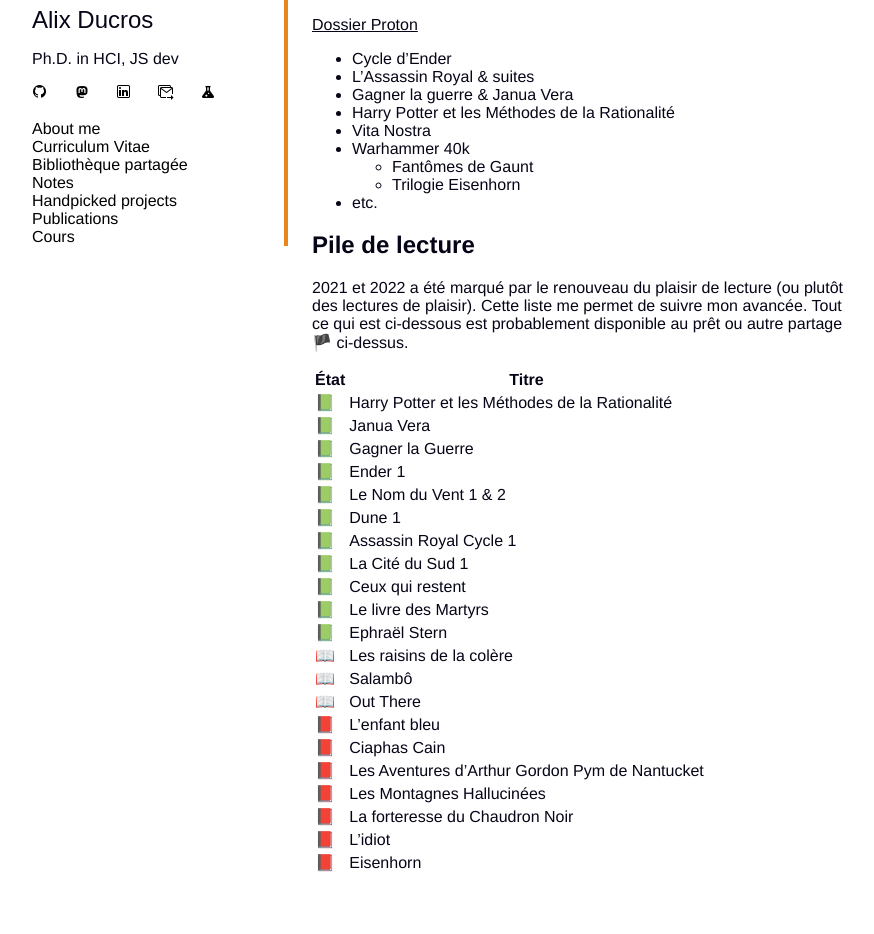
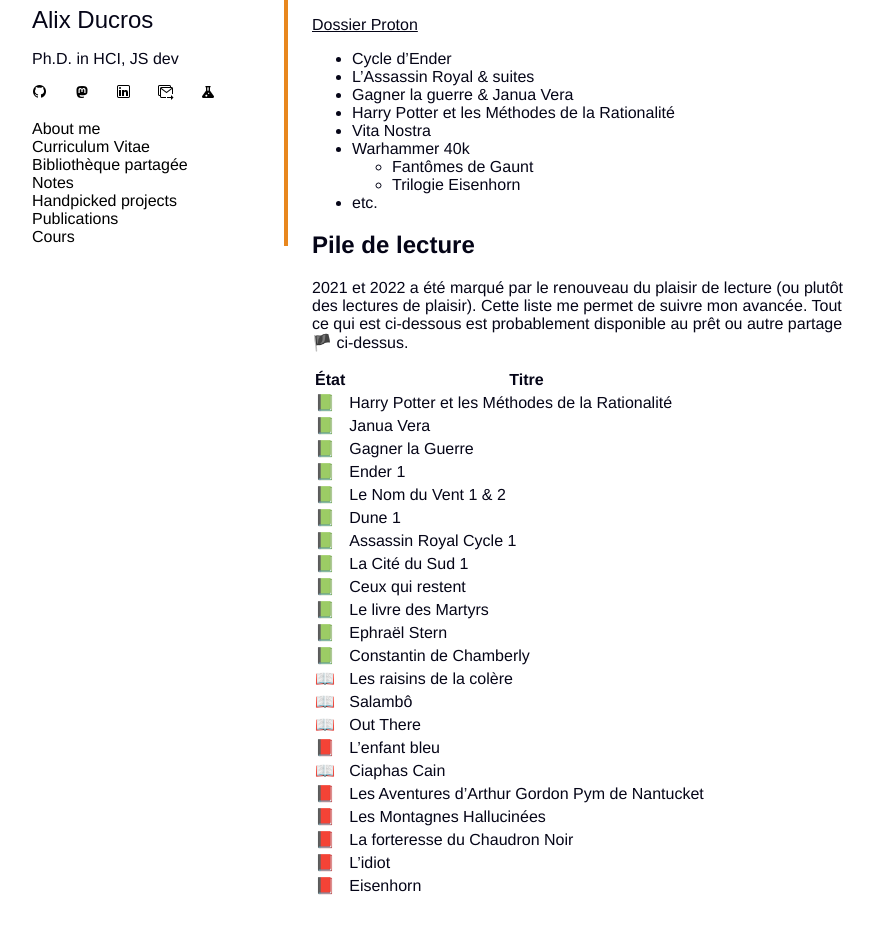
Before and after one commit to Karalix/Karalix.github.io, a Jekyll site: the page built from library.md, in a window 1280 px wide, cut to the strip 314-1292 px from the top of the page. Shown: the top 934 px of the strip, without its empty margins (72-946 px from the left). Built offline with Jekyll 4.4.1, drawn with Linux system fonts in a browser that asks for light colours; some web fonts are replaced.

Commit message:
Update library.md

```diff
--- a/library.md
+++ b/library.md
@@ -39,11 +39,12 @@ Un mot de passe vous est demandé ? C'est `Vivelebrocoli`.
 📗 | Ceux qui restent
 📗 | Le livre des Martyrs
 📗 | Ephraël Stern
+📗 | Constantin de Chamberly
 📖 | Les raisins de la colère
 📖 | Salambô
 📖 | Out There
 📕 | L'enfant bleu
-📕 | Ciaphas Cain
+📖 | Ciaphas Cain
 📕 | Les Aventures d'Arthur Gordon Pym de Nantucket
 📕 | Les Montagnes Hallucinées
 📕 | La forteresse du Chaudron Noir
```
